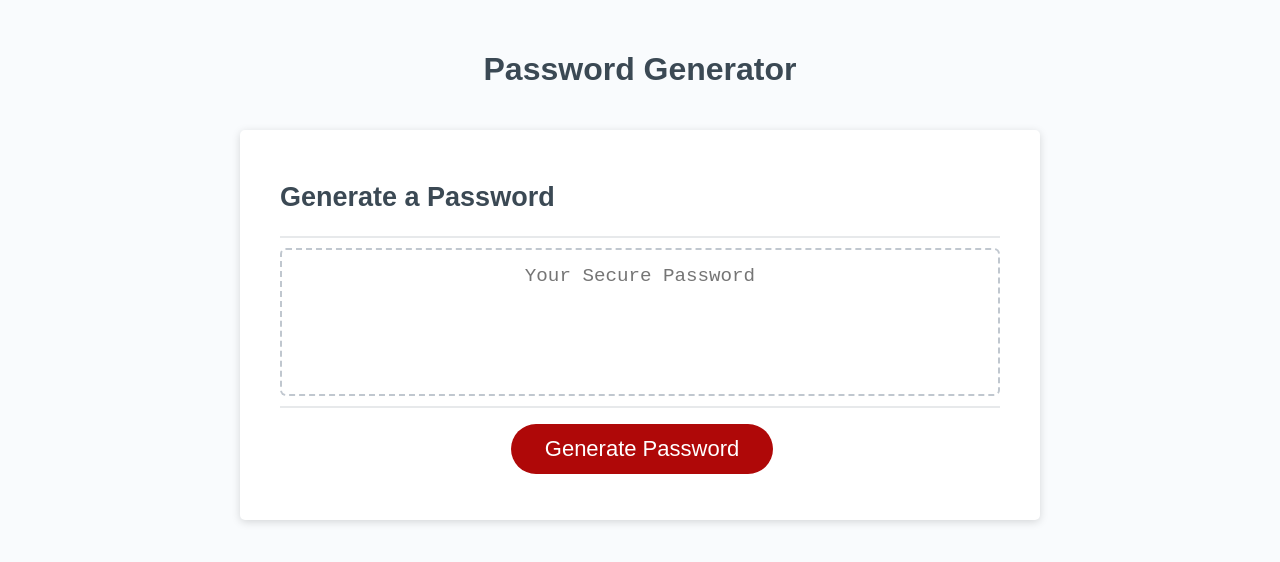
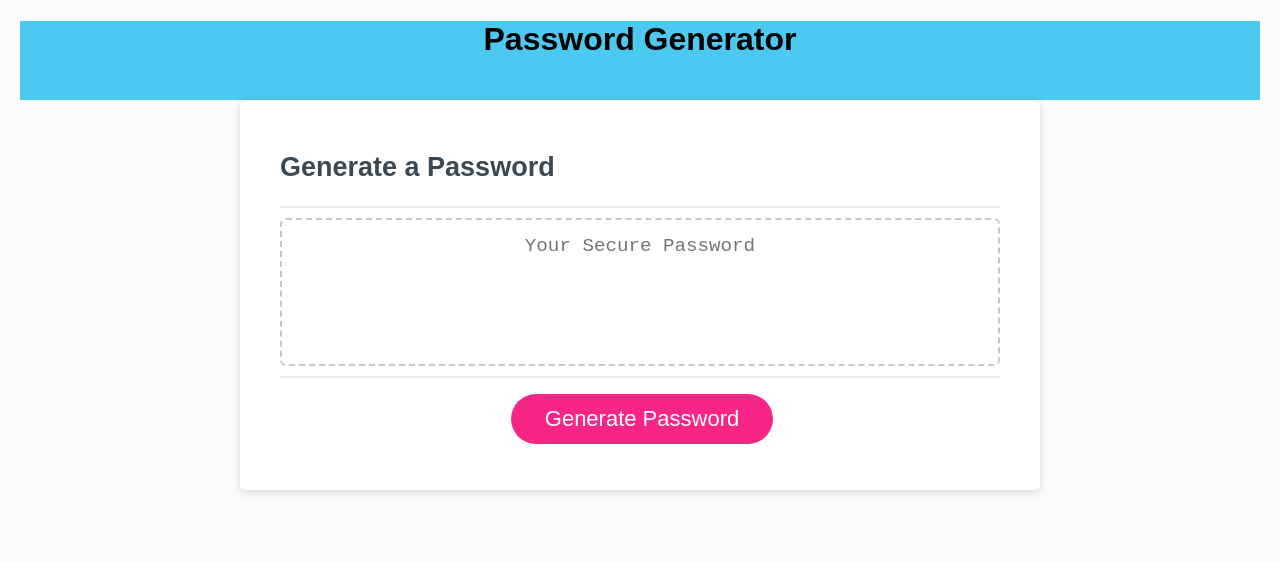
Before and after one commit to alexgeis/JS-Password-Generator, a plain HTML site: page index.html in a window 1280 px wide. Drawn offline with Linux system fonts and the light colour scheme.

Commit message:
update button color and header background color

```diff
--- a/Assets/css/style.css
+++ b/Assets/css/style.css
@@ -18,7 +18,7 @@ body {
 }
 
 .wrapper {
-  padding-top: 30px;
+  /* padding-top: 30px; */
   padding-left: 20px;
   padding-right: 20px;
 }
@@ -27,7 +27,7 @@ header {
   text-align: center;
   padding: 20px;
   padding-top: 0px;
-  color: hsl(206, 17%, 28%);
+  background-color: #4cc9f0;
 }
 
 .card {
@@ -74,11 +74,11 @@ header {
 
 .btn {
   border: none;
-  background-color: hsl(360, 91%, 36%);
+  background-color: #f72585;
   border-radius: 25px;
   box-shadow: rgba(0, 0, 0, 0.1) 0px 1px 6px 0px rgba(0, 0, 0, 0.2) 0px 1px 1px
     0px;
-  color: hsl(0, 0%, 100%);
+  color: white;
   display: inline-block;
   font-size: 22px;
   line-height: 22px;
```
